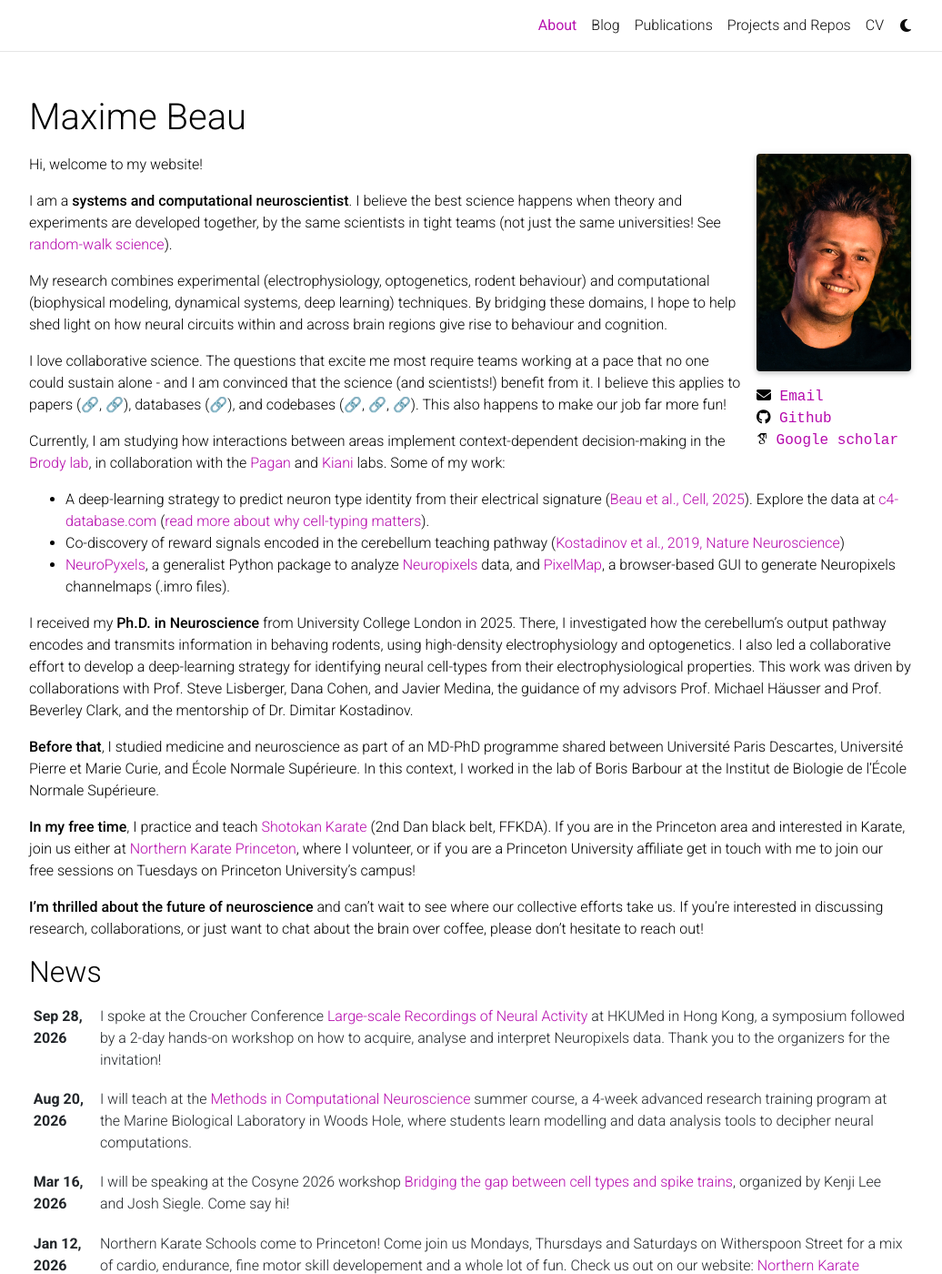
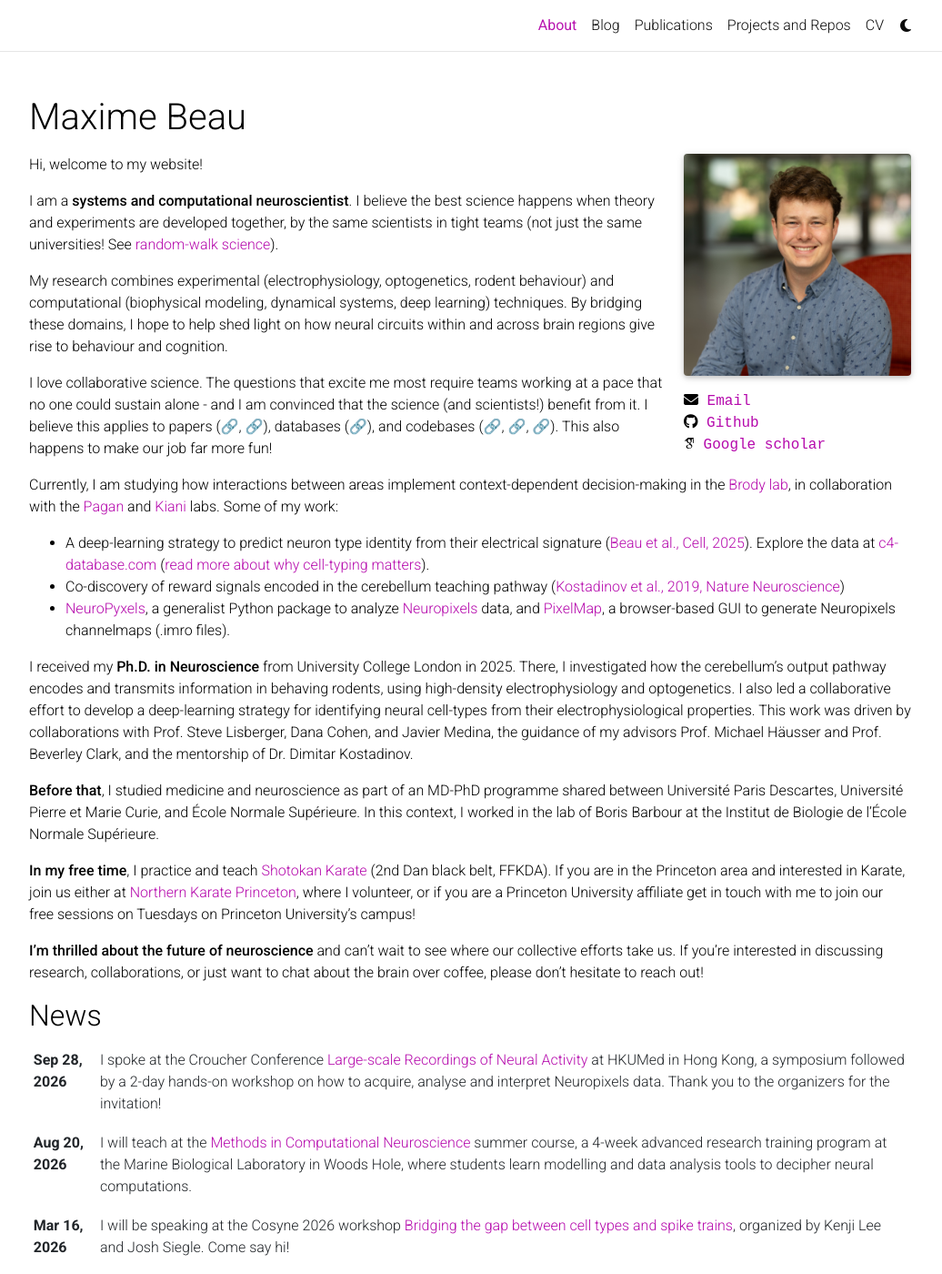
Before and after one commit to m-beau/m-beau.github.io, a Jekyll site: the page built from _pages/about.md, in a window 1280 px wide and 1400 px high. Shown: the whole window at 91% size, without its empty margins (123-1159 px from the left). Built offline with Jekyll 4.4.1, drawn with Linux system fonts in a browser that asks for light colours; full-size pictures stand in for the smaller copies a plugin makes; some web fonts are replaced; comment, search, counter and statistics services are not loaded; a style sheet for code colours, icons or effects is not loaded.

Commit message:
picture update

```diff
--- a/_layouts/about.html
+++ b/_layouts/about.html
@@ -13,7 +13,7 @@ layout: default
 
         <article>
           {% if page.profile -%}
-          <div class="profile float-{%- if page.profile.align == 'left' -%}left{%- else -%}right{%- endif -%}"  style="max-width: 170px;">
+          <div class="profile float-{%- if page.profile.align == 'left' -%}left{%- else -%}right{%- endif -%}"  style="max-width: 250px;">
             {%- if page.profile.image %}
               {%- assign profile_image_path = page.profile.image | prepend: 'assets/img/' -%}
 
--- a/_sass/_base.scss
+++ b/_sass/_base.scss
@@ -209,7 +209,7 @@ blockquote {
 
 @media (min-width: 576px) {
   .profile {
-    width: 30%;
+    width: 42%;
 
     .address {
       p {
```
Also changed, not shown: _pages/about.md (+1 -1 lines), assets/img/Maxime_Beau_2026.jpg (added), assets/img/publication_preview/Beau2026.png (added), 4 other files.
